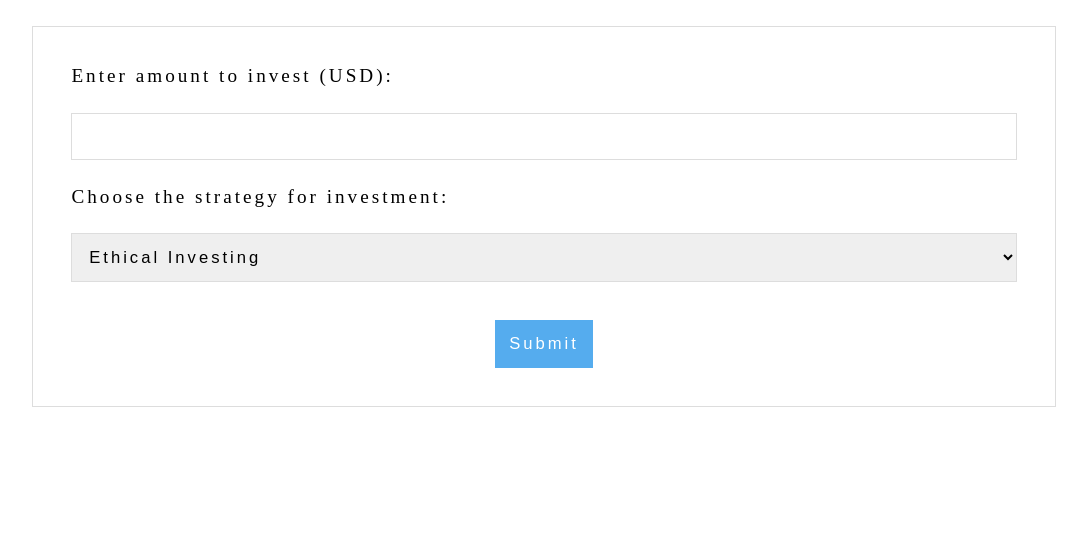
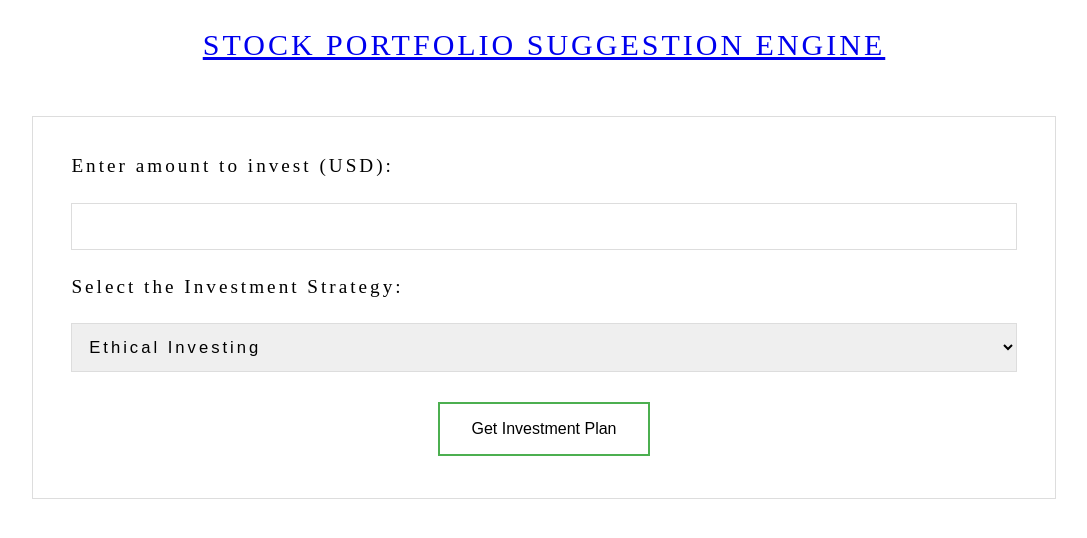
Before and after one commit to Saurabhd96/Stock-Portfolio-Suggestion-Engine, a Flask app: page / in a window 1280 px wide. Shown: the top 538 px of the page, without its empty margins (96-1183 px from the left). Run offline with Flask 3, Linux system fonts and the light colour scheme.

Commit message:
UI changes

```diff
--- a/app.py
+++ b/app.py
@@ -24,13 +24,11 @@ def one_investment_strategy(data, amount, strategy):
         info = []
         stock_portfolio = []
         money_invested = (int(stock_item['percentage'])/100)*amount_to_invest
-        print("Money invested in", stock_item['name'], "is", money_invested)
         stock = yf.Ticker(stock_item['symbol'])
         if strategy == 'Index Investing':
             current_price = stock.info['navPrice']
         else:
             current_price = stock.info['currentPrice']
-        print("Current value of", stock_item['name'], "is", current_price)
         info.append(stock_item['name'])
         info.append(money_invested)
         info.append(current_price)
@@ -43,7 +41,6 @@ def one_investment_strategy(data, amount, strategy):
         all_stock_portfolio.append(stock_portfolio)
         current_value_of_investment += (current_price*number_of_shares)
 
-    print(all_stock_portfolio)
     total_portfolio = []
     for index in range(len(all_stock_portfolio[0])):
         s = 0
@@ -51,21 +48,17 @@ def one_investment_strategy(data, amount, strategy):
             all_stock_portfolio[2][index] + all_stock_portfolio[3][index]
         total_portfolio.append(s)
 
-    print(total_portfolio)
     current_time = datetime.now()
     current_day = current_time.strftime('%m-%d-%Y')
     d = str(current_day)
     d1 = datetime.strptime(d, '%m-%d-%Y')
     dates = [(d1-timedelta(days=i)).strftime('%m-%d-%Y')
              for i in range(5, 0, -1)]
-    print(dates)
-    print(total_portfolio)
-    print(current_value_of_investment)
     plt.clf()
     plt.plot(dates, total_portfolio)
     plt.xlabel("Last 5 days")
-    plt.ylabel("Amount in USD")
-    plt.title("Overall Portfolio Trend")
+    plt.ylabel("Amount (USD)")
+    plt.title("Weekly Portfolio Trend")
     plt.savefig('static/images/investment-strategy.jpeg')
     pie_one_investment = np.array([])
     pie_labels = []
@@ -87,13 +80,11 @@ def two_investment_strategy(data, amount, strategy1, strategy2):
         info = []
         stock_portfolio = []
         money_invested = (int(stock_item['percentage'])/100)*amount_to_invest
-        print("Money invested in", stock_item['name'], "is", money_invested)
         stock = yf.Ticker(stock_item['symbol'])
         if strategy1 == 'Index Investing':
             current_price = stock.info['navPrice']
         else:
             current_price = stock.info['currentPrice']
-        print("Current value of", stock_item['name'], "is", current_price)
         info.append(stock_item['name'])
         info.append(money_invested)
         info.append(current_price)
@@ -109,13 +100,11 @@ def two_investment_strategy(data, amount, strategy1, strategy2):
         info = []
         stock_portfolio = []
         money_invested = (int(stock_item['percentage'])/100)*amount_to_invest
-        print("Money invested in", stock_item['name'], "is", money_invested)
         stock = yf.Ticker(stock_item['symbol'])
         if strategy2 == 'Index Investing':
             current_price = stock.info['navPrice']
         else:
             current_price = stock.info['currentPrice']
-        print("Current value of", stock_item['name'], "is", current_price)
         info.append(stock_item['name'])
         info.append(money_invested)
         info.append(current_price)
@@ -128,28 +117,25 @@ def two_investment_strategy(data, amount, strategy1, strategy2):
         all_stock_portfolio.append(stock_portfolio)
         current_value_of_investment += (current_price*number_of_shares)
 
-    print(all_stock_portfolio)
     total_portfolio = []
     for index in range(len(all_stock_portfolio[0])):
         s = 0
         s = s + all_stock_portfolio[0][index] + all_stock_portfolio[1][index] + \
             all_stock_portfolio[2][index] + all_stock_portfolio[3][index] + all_stock_portfolio[4][index] + all_stock_portfolio[5][index] + all_stock_portfolio[6][index] + all_stock_portfolio[7][index]
         total_portfolio.append(s)
-    print(total_portfolio)
+
     current_time = datetime.now()
     current_day = current_time.strftime('%m-%d-%Y')
     d = str(current_day)
     d1 = datetime.strptime(d, '%m-%d-%Y')
     dates = [(d1-timedelta(days=i)).strftime('%m-%d-%Y')
              for i in range(5, 0, -1)]
-    print(dates)
-    print(total_portfolio)
-    print(current_value_of_investment)
+
     plt.clf()
     plt.plot(dates, total_portfolio)
     plt.xlabel("Last 5 days")
-    plt.ylabel("Amount in USD")
-    plt.title("Overall Portfolio Trend")
+    plt.ylabel("Amount (USD)")
+    plt.title("Weekly Portfolio Trend")
     plt.savefig('static/images/two_investment-strategy.jpeg')
     pie_two_investment = np.array([])
     pie_labels = []
@@ -169,12 +155,11 @@ def two_investment_strategy(data, amount, strategy1, strategy2):
 @app.route('/result', methods=['POST', 'GET'])
 def result():
     output = request.form.to_dict()
-    print(output)
     name = output["name"]
     strategy = output["strategy"]
     with open('investing_strategies.json') as f:
         data = json.load(f)
-    print(data)
+
     l = strategy.split()
 
     if len(strategy.split()) == 2:
--- a/static/index.css
+++ b/static/index.css
@@ -87,19 +42,40 @@ option{
     letter-spacing: 3px;
 }
 
-.file_submit{
-  margin-top: 1vmax;
-  border: 1px solid #55acee;
-  outline: none;
-  background-color: #55acee;
-  color: white;
-  padding: 1vmax;
-  cursor: pointer;
-  transition: 0.3s;
-  letter-spacing: 3px;
+.button {
+    border: none;
+    color: white;
+    padding: 16px 32px;
+    text-align: center;
+    text-decoration: none;
+    display: inline-block;
+    font-size: 16px;
+    margin: 4px 2px;
+    transition-duration: 0.4s;
+    cursor: pointer;
+    background-color: white;
+    color: black;
+    border: 2px solid #4CAF50;
 }
 
-.file_submit:hover{
-  background-color: white;
-  color: #55acee
+.button:hover {
+    background-color: #4CAF50;
+    color: white;
 }
+
+.navbar {
+    font-weight: 500;
+    font-size: 30px;
+    text-align: center;
+    line-height: 90px;
+    color: #4CAF50;
+}
+
+.navbar-anchor:visited {
+    text-decoration: none;
+    color: #4CAF50;
+}
+
+hr {
+    border: 1px solid green;
+}
--- a/templates/index.html
+++ b/templates/index.html
@@ -3,22 +3,18 @@
     <meta name="viewport" content="width=device-width, initial-scale=1.0">
     <link rel="stylesheet" type="text/css" href="../static/index.css">
   </head>
+
   <body>
+    <div class="navbar">
+      <a class="navbar-anchor" href="{{ url_for('home') }}">STOCK PORTFOLIO SUGGESTION ENGINE</a>
+    </div>
 
     <form class="grid" action="/result" method="POST">
-    <!--
-      {% if name %}
-      <center>
-        <h3 style="color: blue;" class="let_space">You will be investing {{name}} USD, Best of luck!</h3>
-      </center>
-
-      {% endif %} -->
-
       <label for="name">Enter amount to invest (USD):</label>
       <input type="number" id="name" name="name" min="5000" required>
 
-      <label for="strategy">Choose the strategy for investment:</label>
-      <select type="text" id="strategy" name="strategy" required>
+      <label for="strategy">Select the Investment Strategy:</label>
+      <select type="text" id="strategy" name="strategy">
         <option name='Ethical Investing' value='Ethical Investing'>Ethical Investing </option>
         <option name='Value Investing' value='Value Investing'>Value Investing </option>
         <option name='Growth Investing' value='Growth Investing'>Growth Investing </option>
@@ -35,10 +31,7 @@
         <option name='Growth and Index Investing' value='Growth Investing and Index Investing'>Growth Investing and Index Investing </option>
         <option name='Quality and Index Investing' value='Quality Investing and Index Investing'>Quality Investing and Index Investing </option>
       </select>
-      <center><input class="file_submit" type="Submit"></center>
+      <center><button class="button"> Get Investment Plan </button></center>
     </form>
-    <br>
-    <br>
-    <br>
   </body>
 </html>
```
Also changed, not shown: other parts of static/index.css (+0 -45 lines), templates/one_strategy.html (+21 -12 lines), templates/two_strategies.html (+38 -20 lines), static/images/investment-strategy.jpeg, static/images/pie_chart-investment-strategy.jpeg, static/images/pie_chart-two-investment-strategy.jpeg, static/images/two_investment-strategy.jpeg.
